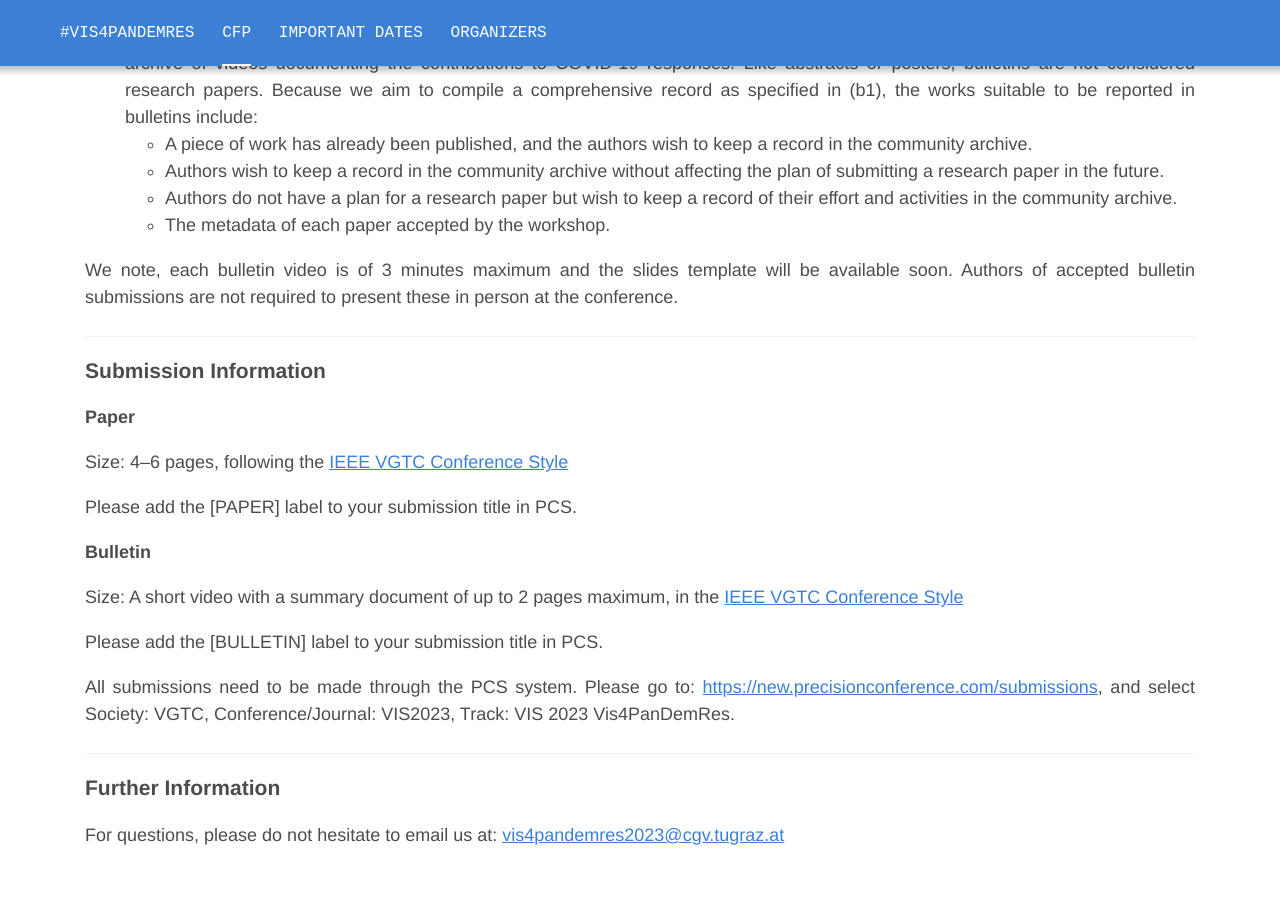
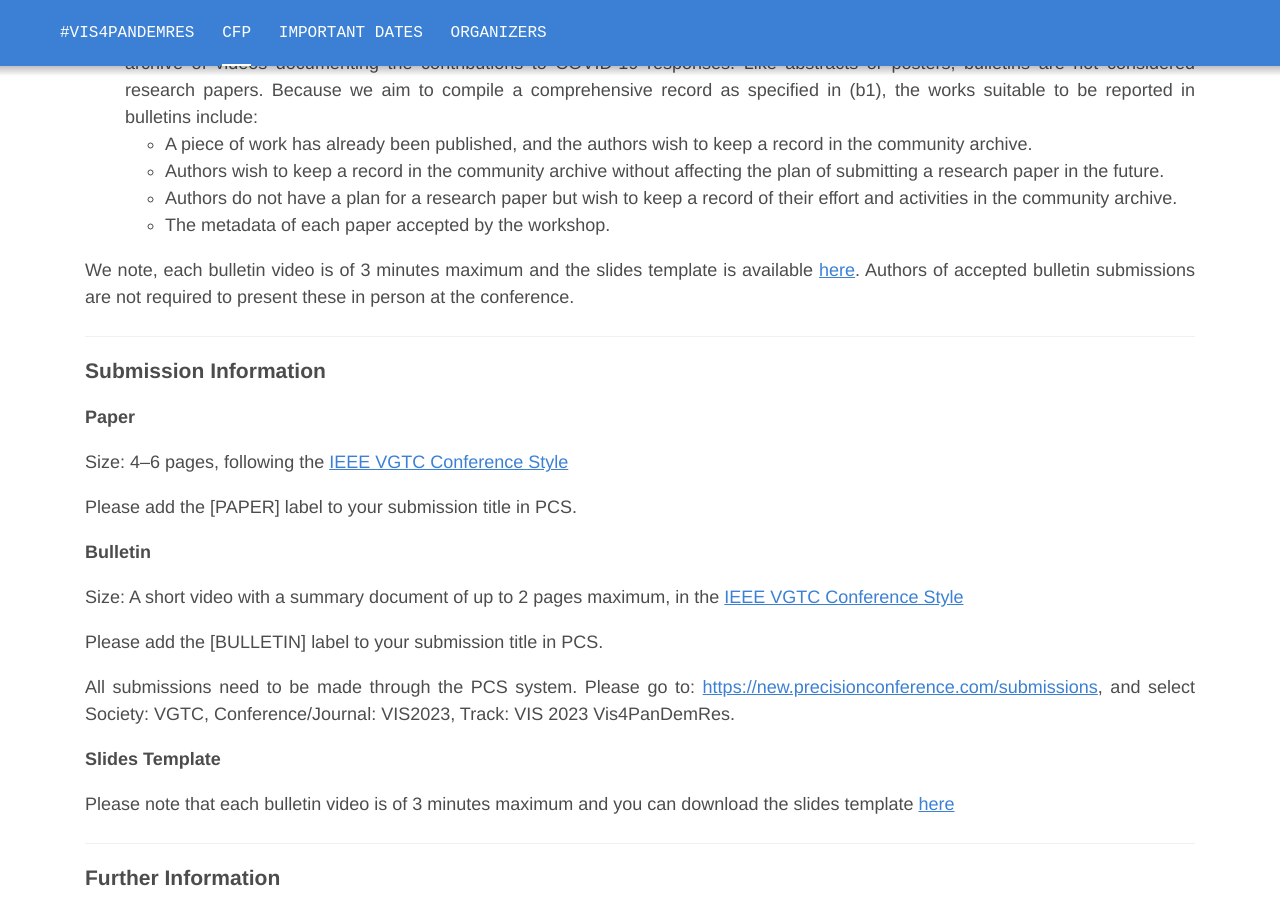
Before and after one commit to Vis4PandEmRes/Vis4PandEmRes.github.io, a Jekyll site: the page built from _pages/cfp.markdown, in a window 1280 px wide and 900 px high, scrolled down 2520 px. Built offline with Jekyll 4.4.1, drawn with Linux system fonts in a browser that asks for light colours.

Commit message:
Added slides template

```diff
--- a/_pages/cfp.markdown
+++ b/_pages/cfp.markdown
@@ -85,7 +85,7 @@ permalink: /cfp/
 	</ul>
 </ul>
 
-<p>We note, each bulletin video is of 3 minutes maximum and the slides template will be available soon. Authors of accepted bulletin submissions are not required to present these in person at the conference.</p>
+<p>We note, each bulletin video is of 3 minutes maximum and the slides template is available <a href="{{site.baseurl}}/files/Vis2023Vis4PandEmRes-16x9-metric.pptx">here</a>. Authors of accepted bulletin submissions are not required to present these in person at the conference.</p>
 
 <hr>
 
@@ -105,6 +105,10 @@ permalink: /cfp/
 
 <p>All submissions need to be made through the PCS system. Please go to: <a href="https://new.precisionconference.com/submissions">https://new.precisionconference.com/submissions</a>, and select Society: VGTC, Conference/Journal: VIS2023, Track: VIS 2023 Vis4PanDemRes.</p>
 
+<h4>Slides Template</h4>
+
+<p>Please note that each bulletin video is of 3 minutes maximum and you can download the slides template <a href="{{site.baseurl}}/files/Vis2023Vis4PandEmRes-16x9-metric.pptx">here</a>
+
 <hr>
 
 <h3>Further Information</h3>
```
Also changed, not shown: 1 other file.
